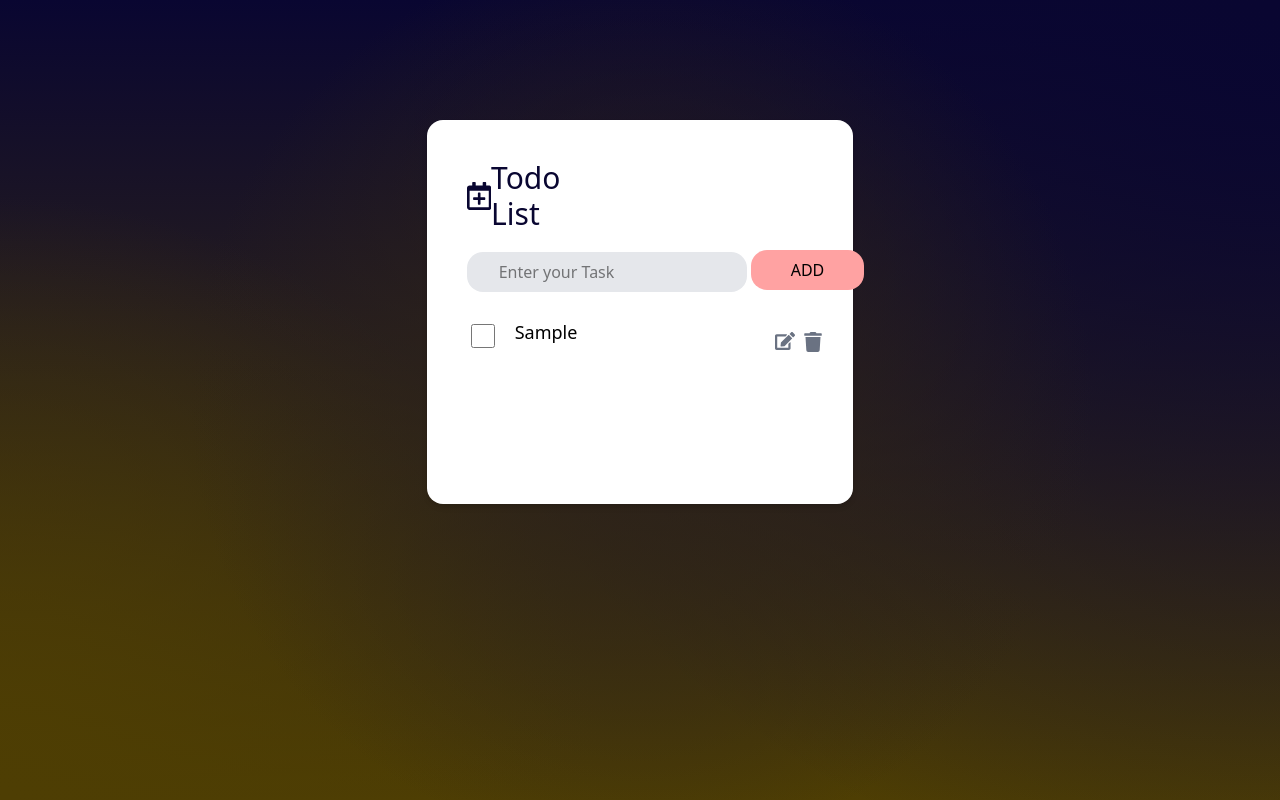
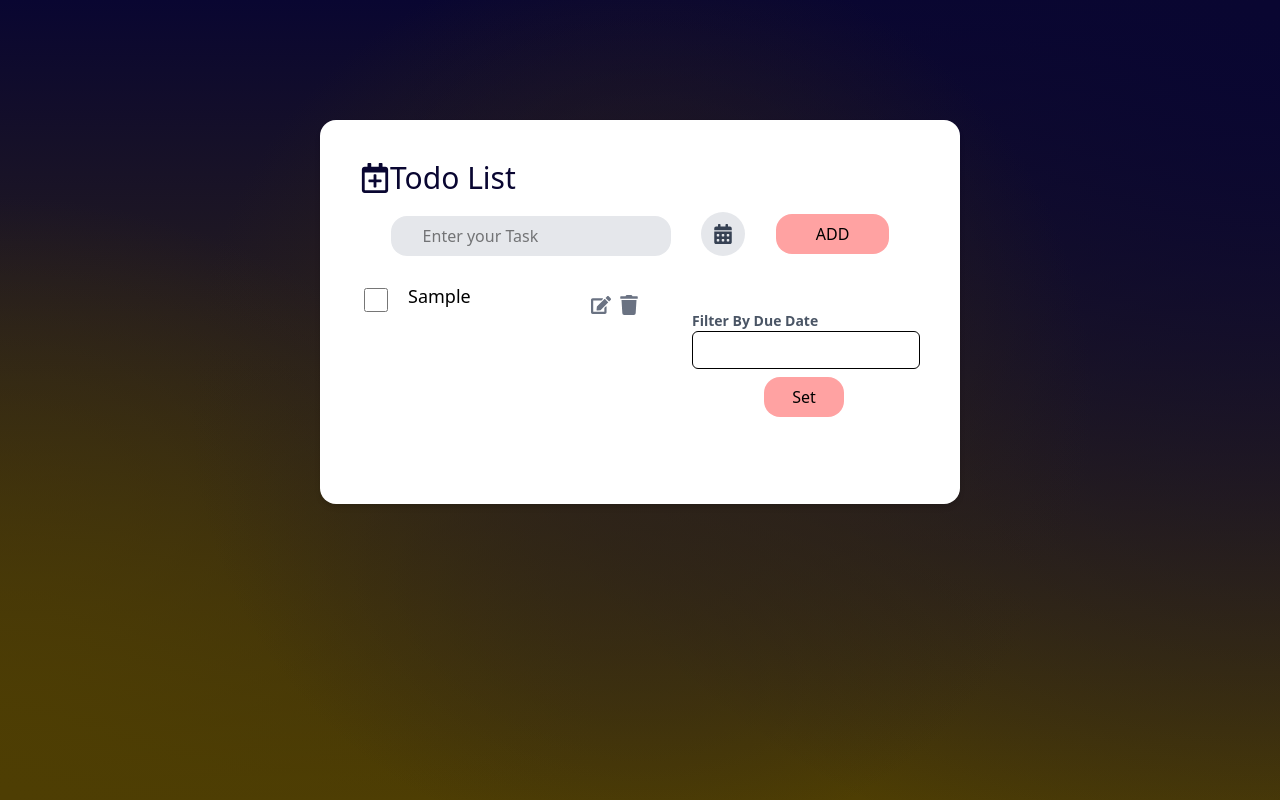
Before and after one commit to Shresth-001/redux-pro, a React (Vite) app: page / in a window 1280 px wide. Both pictures are taken after typing "Sample" into the empty fields and a click on the button "ADD". Built offline with nearby package versions, Linux system fonts and the light colour scheme.

Commit message:
Added complex time Based Search Functionality

```diff
--- a/package.json
+++ b/package.json
@@ -12,7 +12,9 @@
   "dependencies": {
     "@reduxjs/toolkit": "^2.8.2",
     "@tailwindcss/vite": "^4.1.11",
+    "date-fns": "^4.1.0",
     "react": "^19.1.0",
+    "react-datepicker": "^8.4.0",
     "react-dom": "^19.1.0",
     "react-icons": "^5.5.0",
     "react-redux": "^9.2.0",
--- a/src/App.jsx
+++ b/src/App.jsx
@@ -2,7 +2,6 @@ import React from 'react'
 import { TodoApp } from './components'
 import { Provider } from 'react-redux'
 import { store } from './redux/store/store'
-
 function App() {
   return (
     <Provider store={store}>
--- /dev/null
+++ b/src/components/input/CalenderIconInput.jsx
@@ -0,0 +1,17 @@
+import { forwardRef } from "react";
+import { FaCalendarAlt } from "react-icons/fa";
+
+const CalenderIconInput=forwardRef(({value,onClick,placeholder},ref)=>(
+    <button
+    className="bg-gray-200 text-gray-700 p-3 rounded-full mt-4 hover:bg-gray-300 focus:outline-none focus:ring-2 focus:ring-blue-500 transition-colors duration-200"
+    onClick={onClick}
+    ref={ref}
+    type="button"
+    aria-label={placeholder || "Select date"}
+  >
+    <FaCalendarAlt size={20} />
+    {/* {value && <span className="ml-2">{value}</span>} */}
+  </button>
+))
+
+export default CalenderIconInput;
--- a/src/components/todo/ShowTodos.jsx
+++ b/src/components/todo/ShowTodos.jsx
@@ -3,27 +3,76 @@ import Todo from "./Todo";
 import { useDispatch, useSelector } from "react-redux";
 import Input from "../input/Input";
 import { toggleTodo } from "../../redux/slice/todoSlice";
+import { createSelector } from "@reduxjs/toolkit";
+import { isWithinInterval } from "date-fns";
 
 const ShowTodos = () => {
-    const todos=useSelector((state)=>state.todo.todos);
-    // console.log(todos);
-    const dispatch=useDispatch();
-    const handleToggle=(id)=>{
-      dispatch(toggleTodo(id))
+  // console.log(todos);
+  const dispatch = useDispatch();
+
+  const selectFilterTodos = createSelector(
+    (state) => state.todo.todos,
+    (state) => state.todo.filters.startDate,
+    (state) => state.todo.filters.endDate,
+    (todos, filterStartDateIso, filterEndDateIso) => {
+      let filtered = todos;
+      const filterStartDate = filterStartDateIso
+        ? new Date(filterStartDateIso)
+        : null;
+      const filterEndDate = filterEndDateIso
+        ? new Date(filterEndDateIso)
+        : null;
+      if (filterStartDate && filterEndDate) {
+        filtered = filtered.filter((todo) => {
+          if (!todo.dueDate) return false;
+          const todoDueDate = new Date(todo.dueDate);
+          return isWithinInterval(todoDueDate, {
+            start: filterStartDate,
+            end: filterEndDate,
+          });
+        });
+      } else if (filterStartDate && !filterEndDate) {
+        filtered = filtered.filter((todo) => {
+          if (!todo.dueDate) return false;
+          const todoDueDate = new Date(todo.dueDate);
+          return todoDueDate >= filterEndDate;
+        });
+      } else if (!filterStartDate && filterEndDate) {
+        filtered = filtered.filter((todo) => {
+          if (!todo.dueDate) return false;
+          const todoDueDate = new Date(todo.dueDate);
+          return todoDueDate <= filterStartDate;
+        });
+      }
+      return filtered;
     }
+  );
+
+  const todos = useSelector(selectFilterTodos);
+  const handleToggle = (id) => {
+    dispatch(toggleTodo(id));
+  };
   return (
     <div className="h-50 rounded-2xl overflow-auto no-scrollbar ">
       {todos.length > 0 && (
         <>
           {todos.map((item) => (
-            <div key={item.id} className="flex items-center justify-start mt-1 ">
+            <div
+              key={item.id}
+              className="flex items-center justify-start mt-1 "
+            >
               <div className=" ">
-                <label >
-                  <Input type={"checkbox"} onChange={()=>handleToggle(item.id)} checked={item.done} className="w-8 h-6 mb-3 rounded-3xl"/>
+                <label>
+                  <Input
+                    type={"checkbox"}
+                    onChange={() => handleToggle(item.id)}
+                    checked={item.done}
+                    className="w-8 h-6 mb-3 rounded-3xl"
+                  />
                 </label>
               </div>
               <div className="mx-4  sm:block hidden">
-                <Todo  todo={item} />
+                <Todo todo={item} />
               </div>
             </div>
           ))}
--- a/src/components/todo/Todo.jsx
+++ b/src/components/todo/Todo.jsx
@@ -1,55 +1,82 @@
-import React, { useEffect, useState } from 'react'
-import { useDispatch } from 'react-redux';
-import { Button } from '../button/Button';
-import { editTodo, removeTodo } from '../../redux/slice/todoSlice';
-import { FaTrash,FaEdit } from 'react-icons/fa';
-import { IoIosCheckmarkCircle } from 'react-icons/io';
-import Input from '../input/Input';
-const Todo = ({todo}) => {
+import React, { useEffect, useState } from "react";
+import { useDispatch } from "react-redux";
+import { Button } from "../button/Button";
+import { editTodo, removeTodo } from "../../redux/slice/todoSlice";
+import { FaTrash, FaEdit } from "react-icons/fa";
+import { IoIosCheckmarkCircle } from "react-icons/io";
+import Input from "../input/Input";
+import { format } from "date-fns";
+const Todo = ({ todo }) => {
   const [isEditing, setIsEditing] = useState(false);
   const [editText, setEditText] = useState(todo.text);
   let todoContent;
-  const dispatch=useDispatch();
-  useEffect(()=>{
+  const dispatch = useDispatch();
+  useEffect(() => {
     setEditText(todo.text);
-  },[todo.text]);
-  const handleChange=(event)=>{
-    setEditText(event.target.value)
-  }
-  const handleDelete=()=>{
+  }, [todo.text]);
+  const handleChange = (event) => {
+    setEditText(event.target.value);
+  };
+  const handleDelete = () => {
     dispatch(removeTodo(todo.id));
-  }
-  const handleUpdate=()=>{
+  };
+  const handleUpdate = () => {
     // console.log(newtext);
-    if(editText.trim()!==""){
-    dispatch(editTodo({id:todo.id,newText:editText}));
+    if (editText.trim() !== "") {
+      dispatch(editTodo({ id: todo.id, newText: editText }));
     }
     setIsEditing(false);
-  }
-  if(isEditing){
-    todoContent=(
-      <div className='flex items-center justify-center'>
-        <Input value={editText} onChange={(handleChange)} />
+  };
+  if (isEditing) {
+    todoContent = (
+      <div className="flex items-center justify-center">
+        <Input value={editText} onChange={handleChange} />
       </div>
-    )
-  }else{
-    todoContent=todo.text;
+    );
+  } else {
+    todoContent = (
+      <span>
+        {todo.text}
+        {todo.dueDate && (
+          <span className="text-sm text-gray-500 ml-2">
+            (Due: {format(new Date(todo.dueDate), "MMM dd, yyyy")})
+          </span>
+        )}
+      </span>
+    );
   }
   return (
     <>
-    <div className='flex items-center justify-between w-full'>
-        <div className='text-lg w-full '>
-            {todoContent}
-        </div>
-        <div className='ml-65 fixed flex items-center justify-center'>
-          {isEditing?(
-            <Button onClick={handleUpdate} className={'mt-6'} icon={<IoIosCheckmarkCircle size={20} className={'text-gray-500 mr-2'}/>}/>
-          ):<Button onClick={()=>setIsEditing(true)} className={'mt-6'} icon={<FaEdit size={20} className='text-gray-500 mr-2'/>}/>}
-            <Button onClick={handleDelete} className={"fixed "} icon={<FaTrash size={20} className='text-gray-500 mr-2'/>} />
+      <div className="flex items-center justify-between w-full">
+        <div className="text-lg w-full ">{todoContent}</div>
+        <div className="ml-30  flex items-center justify-center">
+          {isEditing ? (
+            <Button
+              onClick={handleUpdate}
+              className={"mt-6"}
+              icon={
+                <IoIosCheckmarkCircle
+                  size={20}
+                  className={"text-gray-500 mr-2"}
+                />
+              }
+            />
+          ) : (
+            <Button
+              onClick={() => setIsEditing(true)}
+              className={"mt-6"}
+              icon={<FaEdit size={20} className="text-gray-500 mr-2" />}
+            />
+          )}
+          <Button
+            onClick={handleDelete}
+            className={" mt-6"}
+            icon={<FaTrash size={20} className="text-gray-500 mr-2" />}
+          />
         </div>
       </div>
     </>
-  )
-}
+  );
+};
 
-export default Todo
+export default Todo;
--- a/src/components/todo/TodoApp.jsx
+++ b/src/components/todo/TodoApp.jsx
@@ -2,13 +2,18 @@ import React, { useState } from "react";
 import { FaRegCalendarPlus } from "react-icons/fa";
 import Input from "../input/Input";
 import { useDispatch, useSelector } from "react-redux";
-import { addTodo } from "../../redux/slice/todoSlice";
+import { addTodo,filterDateTime } from "../../redux/slice/todoSlice";
 import ShowTodos from "./ShowTodos";
 import { Button } from "../button/Button";
-
+import "react-datepicker/dist/react-datepicker.css";
+import DatePicker from "react-datepicker";
+import { FaCalendar } from "react-icons/fa";
+import CalenderIconInput from "../input/CalenderIconInput";
 function TodoApp() {
   const [newText, setNewText] = useState("");
-
+  const [selectedDueDate, setSelectedDueDate] = useState(null);
+  const [filterRange ,setFilterRange]=useState([null,null]);
+  const [startDate,endDate]=filterRange;
 
   // console.log(todos);
   const dispatch = useDispatch();
@@ -17,28 +22,80 @@ function TodoApp() {
   };
   const handleAdd = (event) => {
     event.preventDefault();
-    if(newText.trim()==='') return ;
-    dispatch(addTodo(newText));
-    setNewText("")
+    if (newText.trim() === "") return;
+    dispatch(
+      addTodo({ text: newText, dueDate: selectedDueDate?selectedDueDate.toISOString():null})
+    );
+    setNewText("");
+    setSelectedDueDate(null);
   };
+
+  const handleDataRangeFilter=()=>{
+    dispatch(filterDateTime({
+      startDate:startDate?startDate.toISOString():null,
+      endDate:endDate?endDate.toISOString():null
+    }))
+  }
+
+  const handleClearRangeFilter=()=>{
+    setFilterRange([null,null]);
+    dispatch(filterDateTime({startDate:null,endDate:null}))
+  }
+
   return (
     <div className="complex-multi-point-background w-full h-screen">
       <div className="w-full h-auto flex items-center justify-center">
-        <div className="bg-white w-1/3 p-10 h-96 shadow-md rounded-2xl mt-30 ">
+        <div className="bg-white w-1/2 p-10 h-96 shadow-md rounded-2xl mt-30 ">
           <div className="flex items-center justify-start  mr-55 text-cus-blue text-3xl">
             <FaRegCalendarPlus />
             <h1>Todo List</h1>
           </div>
-          <div className="flex items-center justify-evenly gap-1">
+          <div className="flex items-center justify-evenly ">
             <Input
               onChange={handleChange}
               value={newText}
               placeholder={"Enter your Task"}
             />
-             <Button onClick={handleAdd} className={" mt-4 px-10 py-2 rounded-2xl  bg bg-red-300"} text={"ADD"}/>
+            <DatePicker
+              selected={selectedDueDate}
+              onChange={(date) => setSelectedDueDate(date)}
+              dateFormat="yyyy/MM/dd"
+              minDate={new Date()}
+              showTimeSelect
+              timeFormat="HH:mm"
+              timeIntervals={15}
+              timeCaption="Time"
+              customInput={<CalenderIconInput/>}
+            />
+            <Button
+              onClick={handleAdd}
+              className={" mt-4 px-10 py-2 rounded-2xl  bg bg-red-300"}
+              text={"ADD"}
+            />
           </div>
-          <div className="flex flex-col no-scrollbar mt-2">
+          <div className="flex items-center justify-between">
+            <div className="flex flex-col no-scrollbar mt-2">
             <ShowTodos />
+          </div>
+          <div className="mt-2">
+            <div className="text-sm font-semibold text-gray-600 ">Filter By Due Date</div>
+                <DatePicker
+                  selectsRange={true}
+                  startDate={startDate}
+                  endDate={endDate}
+                  onChange={(update)=>setFilterRange(update)}
+                  isClearable={true}
+                  placeholder="Select Your Date"
+                  dateFormat='yyyy/MM/dd'
+                  className="px-3 py-2 rounded-md border text-sm w-full"
+                />
+                <div className="flex items-center justify-center">
+                  <Button className={"mt-2 mr-1 px-7 py-2 rounded-2xl  bg bg-red-300"} onClick={handleDataRangeFilter} text={'Set'}/>
+                {(startDate&&endDate)&&(
+                  <Button className={'mt-2 px-7 py-2 rounded-2xl  bg bg-red-300'} onClick={handleClearRangeFilter} text={'Clear'}/>
+                )}
+                </div>
+          </div>
           </div>
         </div>
       </div>
--- a/src/redux/slice/todoSlice.js
+++ b/src/redux/slice/todoSlice.js
@@ -4,10 +4,26 @@ const todoSlice = createSlice({
   name: "todo",
   initialState: {
     todos: [],
+    filters: {
+      searchQuery: '',
+      startDate: null,
+      endDate: null,
+    },
   },
   reducers: {
-    addTodo: (state, action) => {
-      state.todos.push({ id: nanoid(), text: action.payload, done: false });
+    addTodo: {
+      reducer:(state,action)=>{state.todos.push(action.payload)},
+      prepare:({text,dueDate=null})=>{
+        const id=nanoid();
+        return {
+          payload:{
+            id,
+            text,
+            done:false,
+            dueDate
+          }
+        }
+      }
     },
     removeTodo: (state, action) => {
       state.todos = state.todos.filter((todo) => todo.id !== action.payload);
@@ -27,8 +43,13 @@ const todoSlice = createSlice({
         todo.done = !todo.done;
       }
     },
+    filterDateTime:(state,action)=>{
+      const {startDate,endDate}=action.payload;
+      state.filters.startDate=startDate;
+      state.filters.endDate=endDate;
+    }
   },
 });
 
-export const { addTodo, removeTodo, editTodo, toggleTodo } = todoSlice.actions;
+export const { addTodo, removeTodo, editTodo, toggleTodo,filterDateTime } = todoSlice.actions;
 export const todoReducer = todoSlice.reducer;
```
Also changed, not shown: 1 other file (tests, documents, lock files or other folders). Lines whose indentation alone changed are shown as unchanged.
